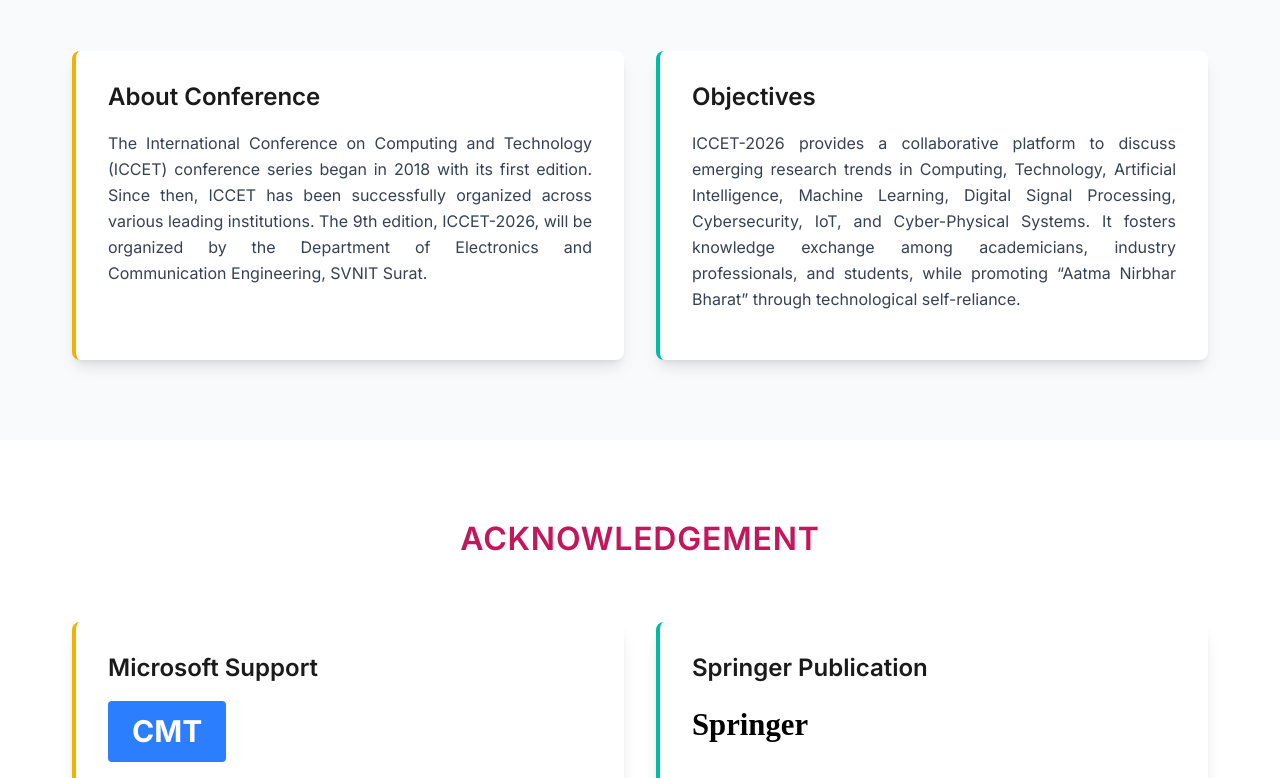
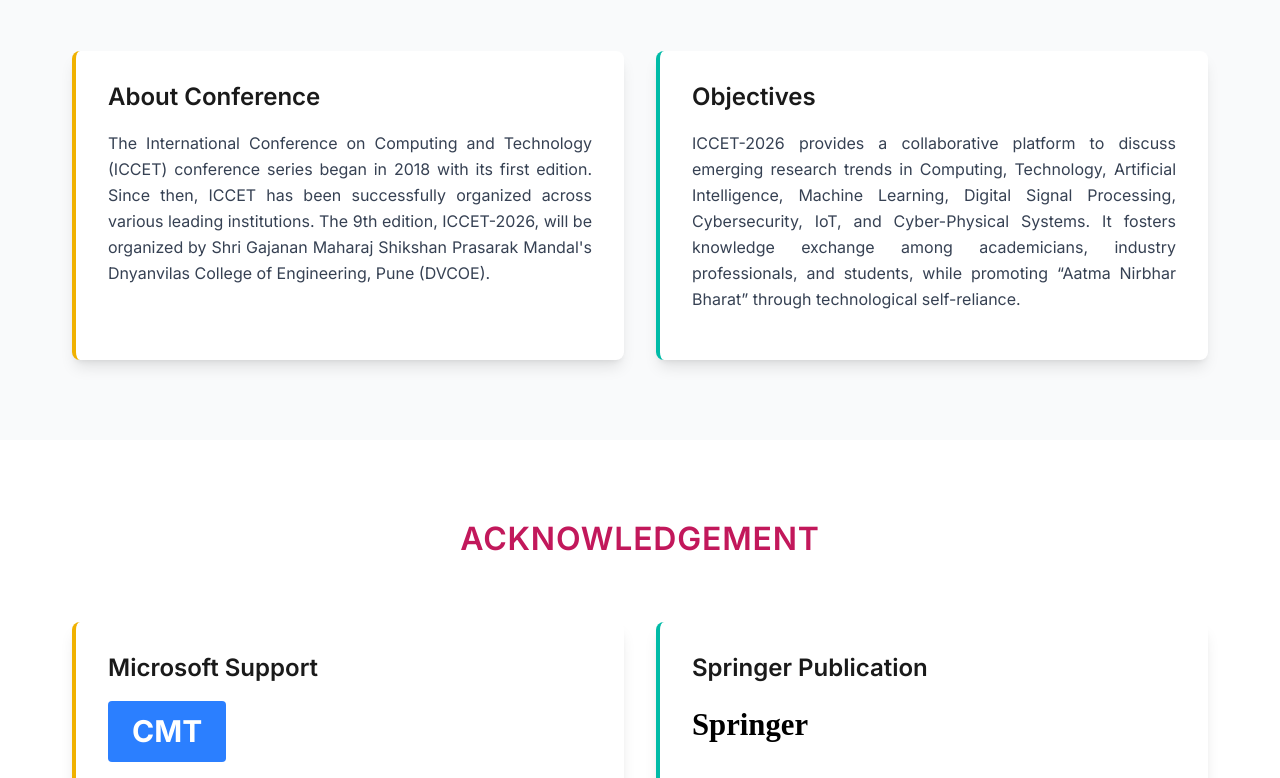
Before and after one commit to Vrajm12/dvcoe-conf, a Next.js app: page / in a window 1280 px wide. Shown: the part 1020-1798 px from the top of the page. Built offline with nearby package versions, Linux system fonts and the light colour scheme.

Commit message:
Update conference info: Change ICCET-2026 organizer to DVCOE, restructure host institute heading, update MAI Series venue

```diff
--- a/app/page.tsx
+++ b/app/page.tsx
@@ -60,7 +60,7 @@ export default function Home() {
               <div className="bg-white rounded-lg shadow-lg p-8 border-l-4 border-yellow-500">
                 <h3 className="text-2xl font-bold text-yellow-600 mb-6">About Conference</h3>
                 <p className="text-gray-700 leading-relaxed text-justify">
-                  The International Conference on Computing and Technology (ICCET) conference series began in 2018 with its first edition. Since then, ICCET has been successfully organized across various leading institutions. The 9th edition, ICCET-2026, will be organized by the Department of Electronics and Communication Engineering, SVNIT Surat.
+                  The International Conference on Computing and Technology (ICCET) conference series began in 2018 with its first edition. Since then, ICCET has been successfully organized across various leading institutions. The 9th edition, ICCET-2026, will be organized by Shri Gajanan Maharaj Shikshan Prasarak Mandal's Dnyanvilas College of Engineering, Pune (DVCOE).
                 </p>
               </div>
 
@@ -424,7 +424,7 @@ export default function Home() {
                 { year: '2023', edition: 'MAI-2023', venue: 'NIT Patna' },
                 { year: '2024', edition: 'MAI-2024', venue: 'MANIT Bhopal' },
                 { year: '2025', edition: 'MAI-2025', venue: 'MMMUT Gorakhpur' },
-                { year: '2026', edition: 'ICCET-2026', venue: 'SVNIT Surat' }
+                { year: '2026', edition: 'ICCET-2026', venue: 'DVCOE, PUNE' }
               ].map((event, index) => (
                 <div key={index} className="bg-white rounded-xl shadow-lg p-6 text-center hover:shadow-2xl transition-all">
                   <div className="text-4xl font-bold text-gray-700 mb-3">{event.year}</div>
@@ -476,9 +476,14 @@ export default function Home() {
 
               {/* Content */}
               <div className="lg:col-span-2 space-y-6">
-                <h3 className="text-2xl font-bold text-gray-900">
-                  Shri Gajanan Maharaj Shikshan Prasarak Mandal&rsquo;s Dnyanvilas College of Engineering, Pune (DVCOE)
-                </h3>
+                <div>
+                  <h3 className="text-lg font-semibold text-gray-700 mb-2">
+                    Shri Gajanan Maharaj Shikshan Prasarak Mandal&rsquo;s
+                  </h3>
+                  <h2 className="text-4xl font-bold text-gray-900">
+                    Dnyanvilas College of Engineering, Pune (DVCOE)
+                  </h2>
+                </div>
                 <p className="text-gray-700 leading-relaxed text-justify">
                   Dnyanvilas College of Engineering (DVCOE), established under Shri Gajanan Maharaj Shikshan Prasarak Mandal (SGMSPM), is a forward-looking institution located in Dudulgaon, Alandi, Pune. It is committed to delivering value-based, innovation-driven technical education to students from diverse backgrounds.
                 </p>
```
